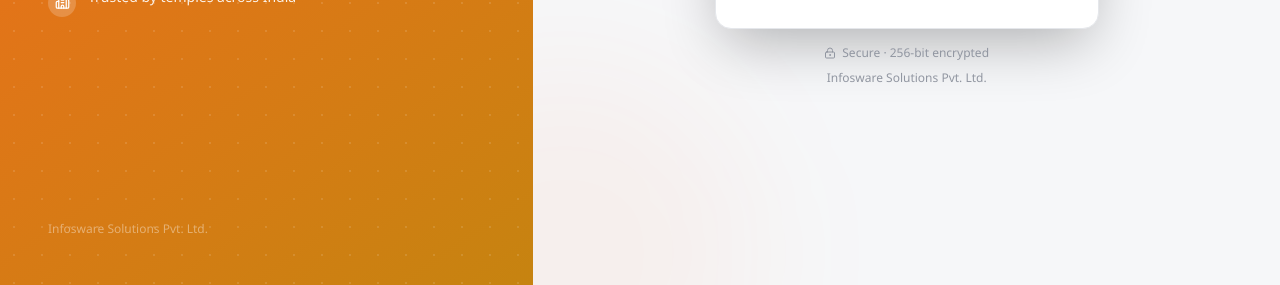
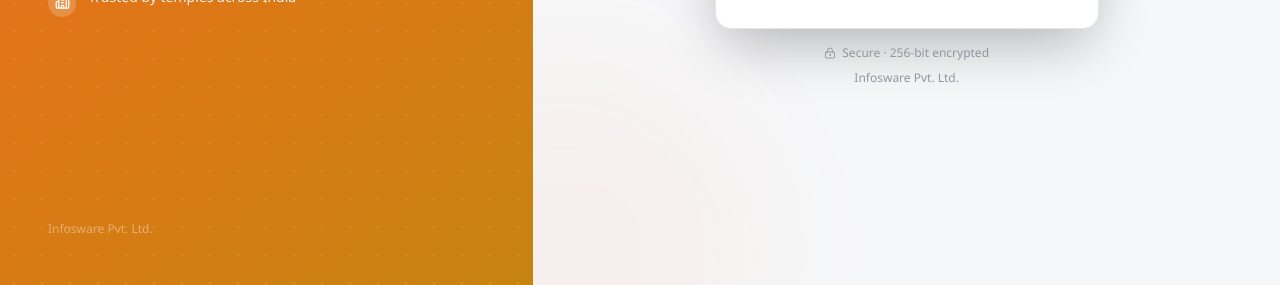
Before and after one commit to Thinkbotic2017/deva_seva, a React (Vite) app in the folder apps/admin/: page /login in a window 1280 px wide. Shown: the part 515-800 px from the top of the page. Built offline with nearby package versions, Linux system fonts and the light colour scheme.

Commit message:
infosware spelling fix

```diff
--- a/apps/admin/src/pages/LoginPage.tsx
+++ b/apps/admin/src/pages/LoginPage.tsx
@@ -184,7 +184,7 @@ export function LoginPage() {
           ))}
         </ul>
 
-        <p className="relative text-white/40 text-xs">Infosware Solutions Pvt. Ltd.</p>
+        <p className="relative text-white/40 text-xs">Infosware Pvt. Ltd.</p>
       </div>
 
       {/* ── Right panel — always visible ───────────────────────────────── */}
@@ -355,7 +355,7 @@ export function LoginPage() {
           </div>
 
           <p className="text-center text-caption text-text-muted mt-2">
-            Infosware Solutions Pvt. Ltd.
+            Infosware Pvt. Ltd.
           </p>
         </motion.div>
       </div>
```
Also changed, not shown: 2 other files (tests, documents, lock files or other folders).
